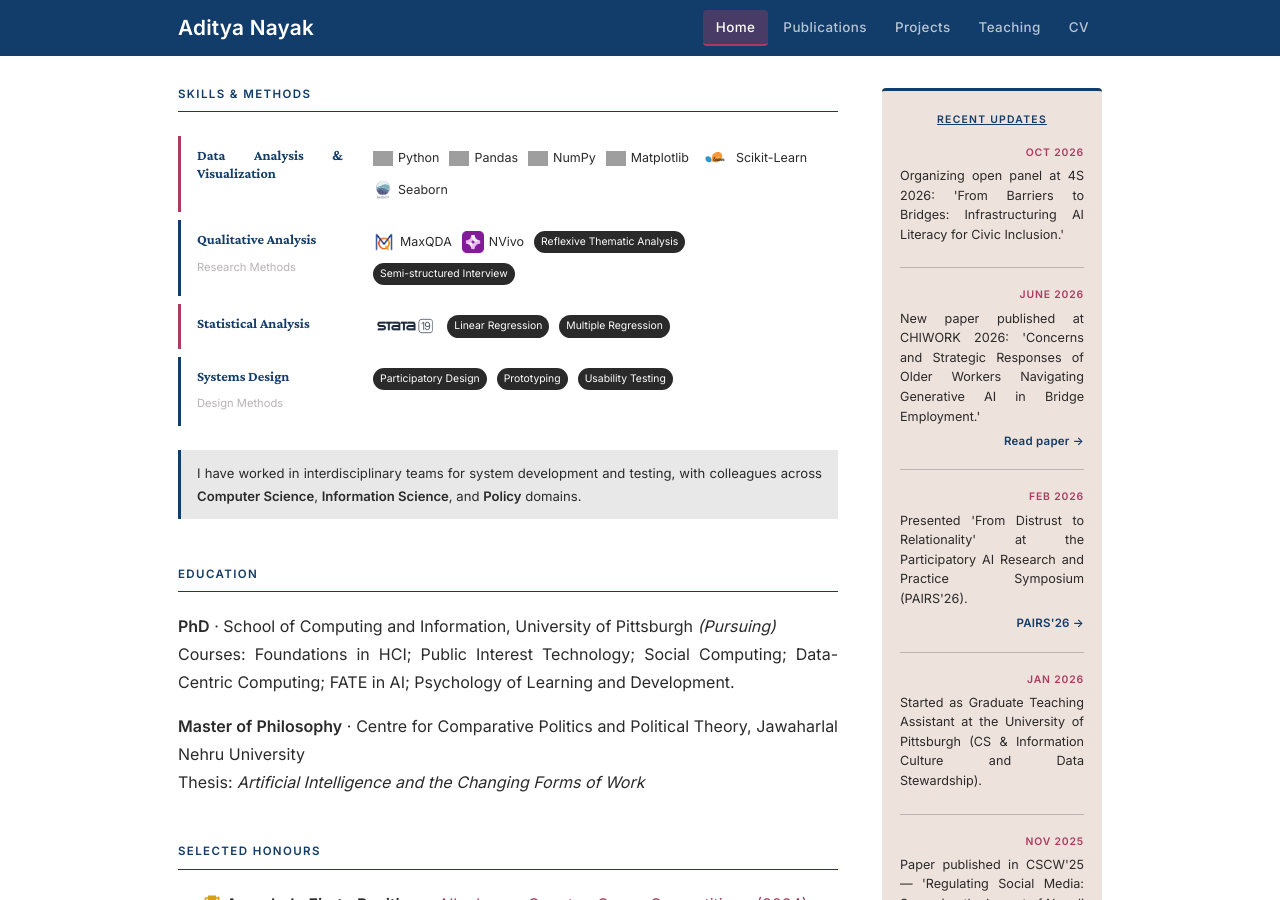
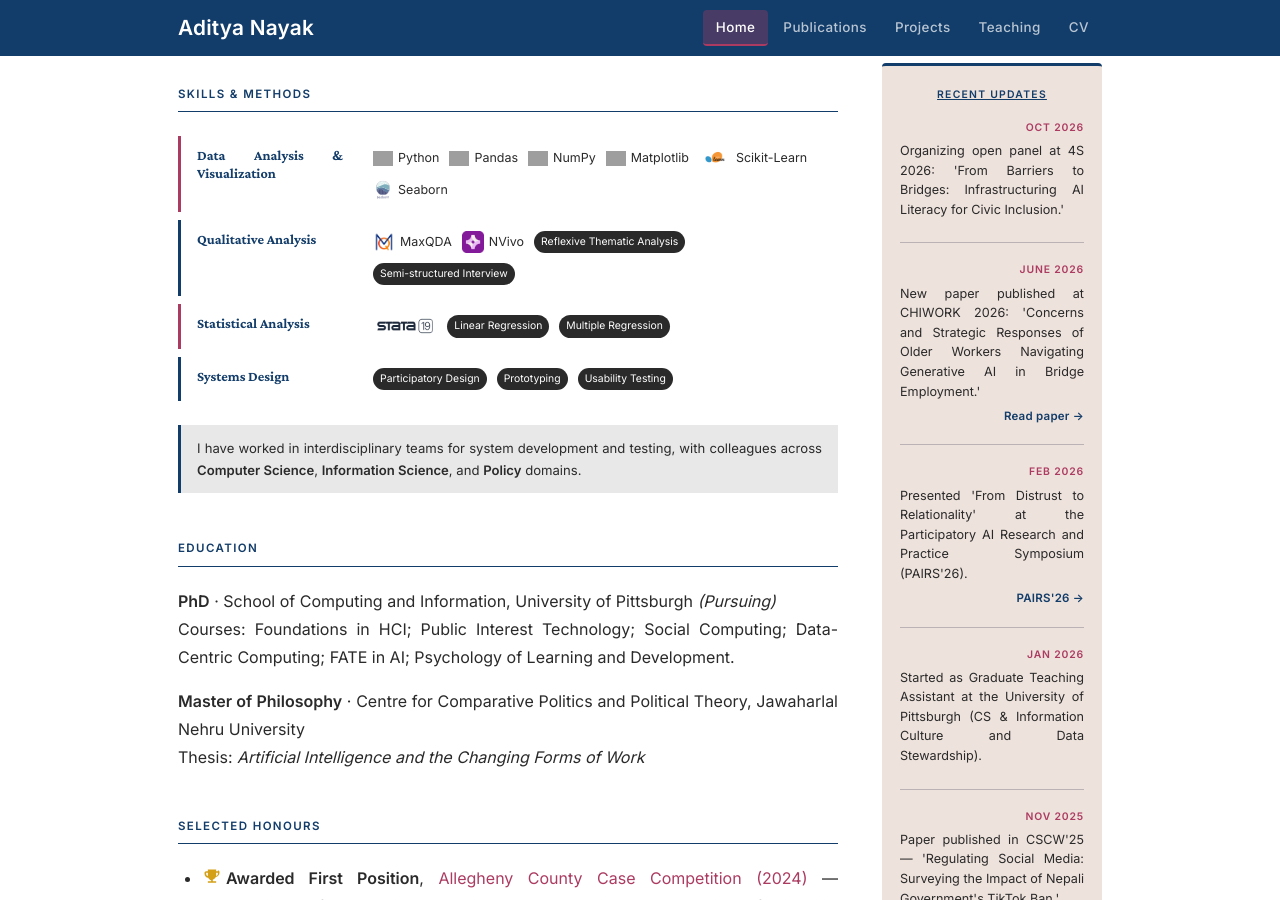
Before and after one commit to adityanayak-info/adityanayak-info.github.io, a Jekyll site: the page built from index.md, in a window 1280 px wide and 900 px high, scrolled down 996 px. Built offline with Jekyll 4.4.1, drawn with Linux system fonts in a browser that asks for light colours; grey boxes are pictures that could not be loaded.

Commit message:
Update index.md

```diff
--- a/index.md
+++ b/index.md
@@ -55,7 +55,7 @@ permalink: /
 
 
   <div class="sk-b-row">
-    <div class="sk-b-cat"><h4>Qualitative Analysis</h4><span>Research Methods</span></div>
+    <div class="sk-b-cat"><h4>Qualitative Analysis</h4></div>
     <div class="sk-b-right">
       <div class="sk-b-tools">
         <div class="sk-b-tool"><img src="{{ '/assets/img/maxqda-logo.png' | relative_url }}" alt="MaxQDA" style="width:22px;height:22px;object-fit:contain;">MaxQDA</div>
@@ -78,7 +78,7 @@ permalink: /
   </div>
 
   <div class="sk-b-row">
-    <div class="sk-b-cat"><h4>Systems Design</h4><span>Design Methods</span></div>
+    <div class="sk-b-cat"><h4>Systems Design</h4></div>
     <div class="sk-b-right">
       <div class="sk-b-tools">
         <span class="sk-b-tag">Participatory Design</span>
```
